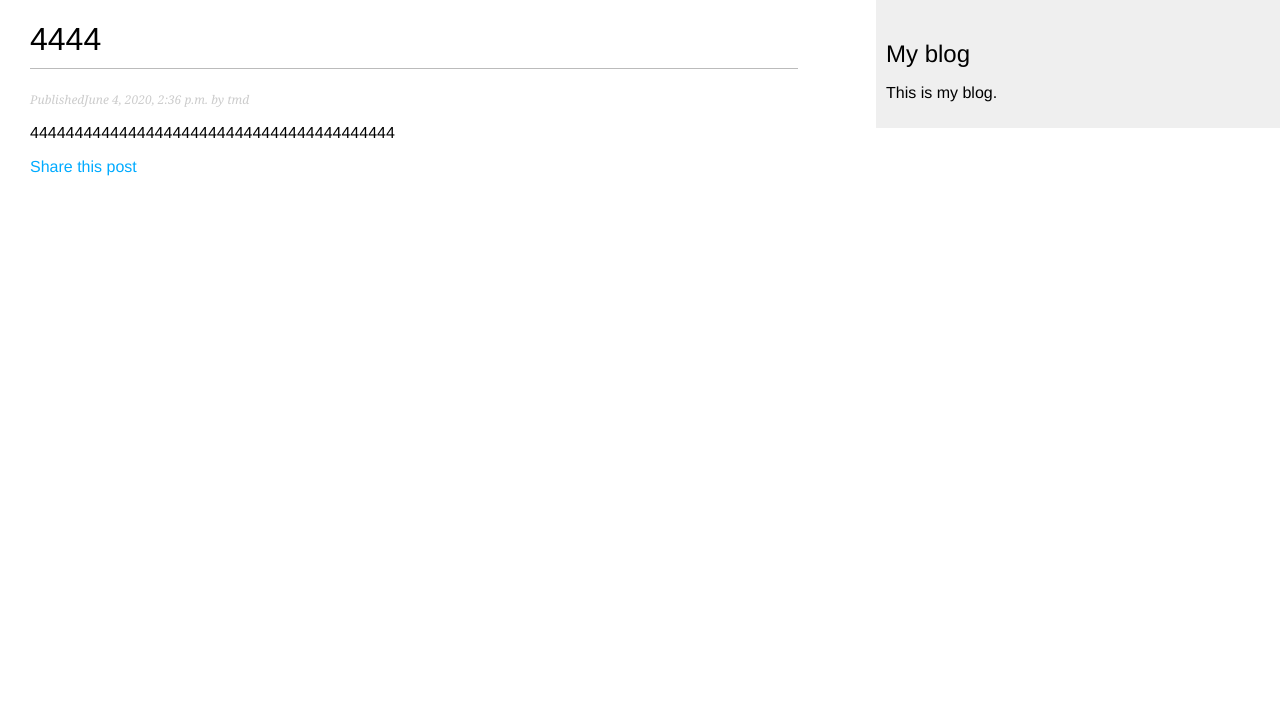
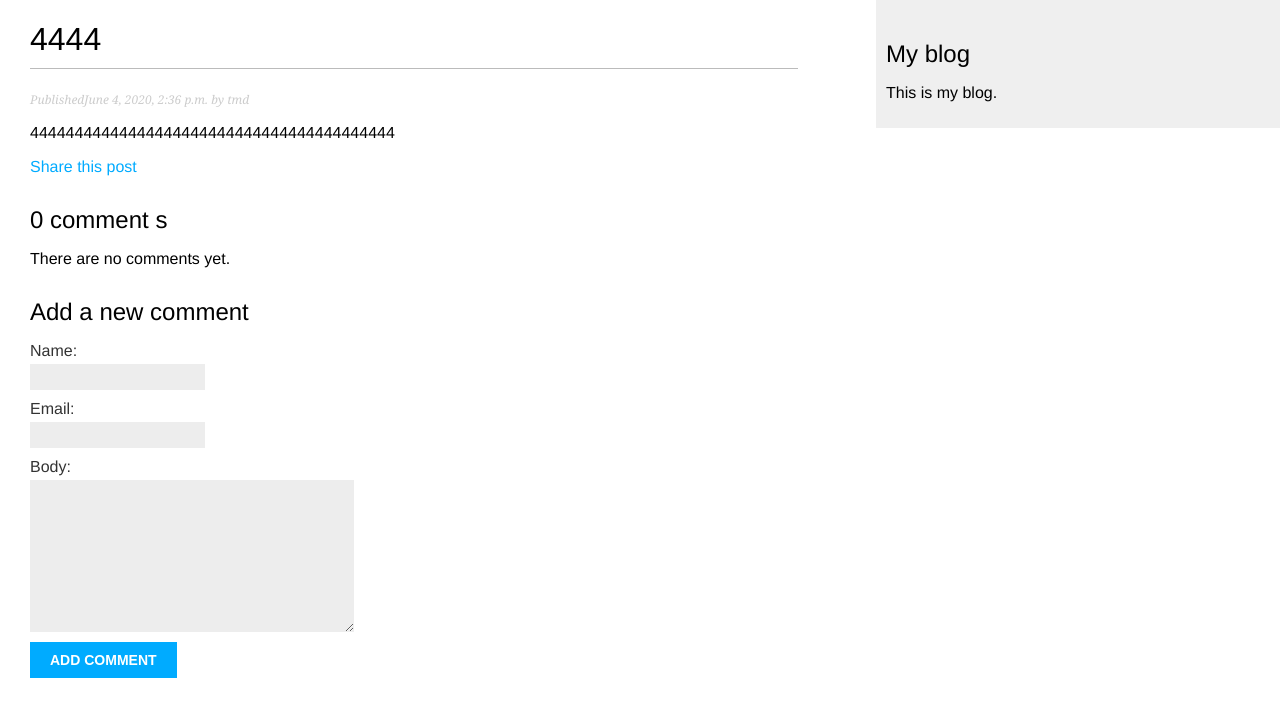
Before and after one commit to kk412027247/django_blog, a Django app: page /blog/2020/6/4/4444 in a window 1280 px wide. Shown: the top 717 px of the page. Run offline with Django 3.2, Linux system fonts and the light colour scheme; data comes from the database, SQL or seed files in the repository; both versions use the stored data as it was after the commit.

Commit message:
finish comment function

```diff
--- a/blog/templates/blog/post/detail.html
+++ b/blog/templates/blog/post/detail.html
@@ -5,8 +5,34 @@
     <p class="date">Published{{ post.publish }} by {{ post.author }}</p>
     {{ post.body | linebreaks }}
     <p>
-    <a href="{% url "blog:post_share" post.id %}">
-        Share this post
-    </a>
+        <a href="{% url "blog:post_share" post.id %}">
+            Share this post
+        </a>
     </p>
+    {% with comments.count as total_comments %}
+        <h2>
+            {{ total_comments }} comment {{ total_comments | pluralize }}
+        </h2>
+    {% endwith %}
+    {%  for comment in comments %}
+        <div class="comment">
+        <p class="info">
+            Comment {{ forloop.counter }} by {{ comment.name }} {{ comment.created }}
+        </p>
+            {{ comment.body|linebreaks }}
+        </div>
+        {% empty %}
+        <p>There are no comments yet.</p>
+    {% endfor %}
+    {% if new_comment %}
+        <h2>Your comment has bend added.</h2>
+    {% else %}
+        <h2>Add a new comment</h2>
+        <form method="post">
+            {{ comment_form.as_p }}
+            {% csrf_token %}
+            <p><input type="submit" value="Add comment"></p>
+        </form>
+    {% endif %}
+
 {% endblock %}
```
Also changed, not shown: db.sqlite3.
